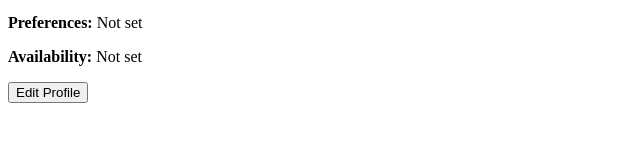
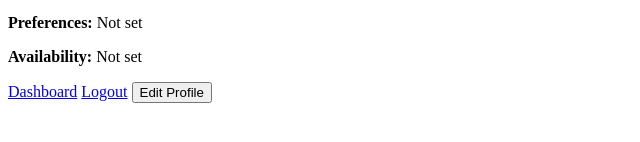
Before and after one commit to AnshuIITR44/FitKnight-, a website: page frontend/profile.html in a window 1280 px wide. Shown: the part 134-276 px from the top of the page, without its empty margins (0-640 px from the left). Drawn offline with Linux system fonts and the light colour scheme; no server answers.

Commit message:
Update profile.html

```diff
--- a/frontend/profile.html
+++ b/frontend/profile.html
@@ -12,8 +12,15 @@
     <p><strong>Fitness Goals:</strong> <span id="fitness-goals">Not set</span></p>
     <p><strong>Preferences:</strong> <span id="workout-preferences">Not set</span></p>
     <p><strong>Availability:</strong> <span id="availability">Not set</span></p>
+  </div>
+
+  <!-- Added Profile Actions Section -->
+  <div id="profile-actions">
+    <a href="dashboard.html" class="btn">Dashboard</a>
+    <a href="logout.html" class="btn">Logout</a>
     <button id="edit-profile-btn">Edit Profile</button>
   </div>
+
   <script>
     document.addEventListener("DOMContentLoaded", async () => {
       const token = localStorage.getItem("token");
```
